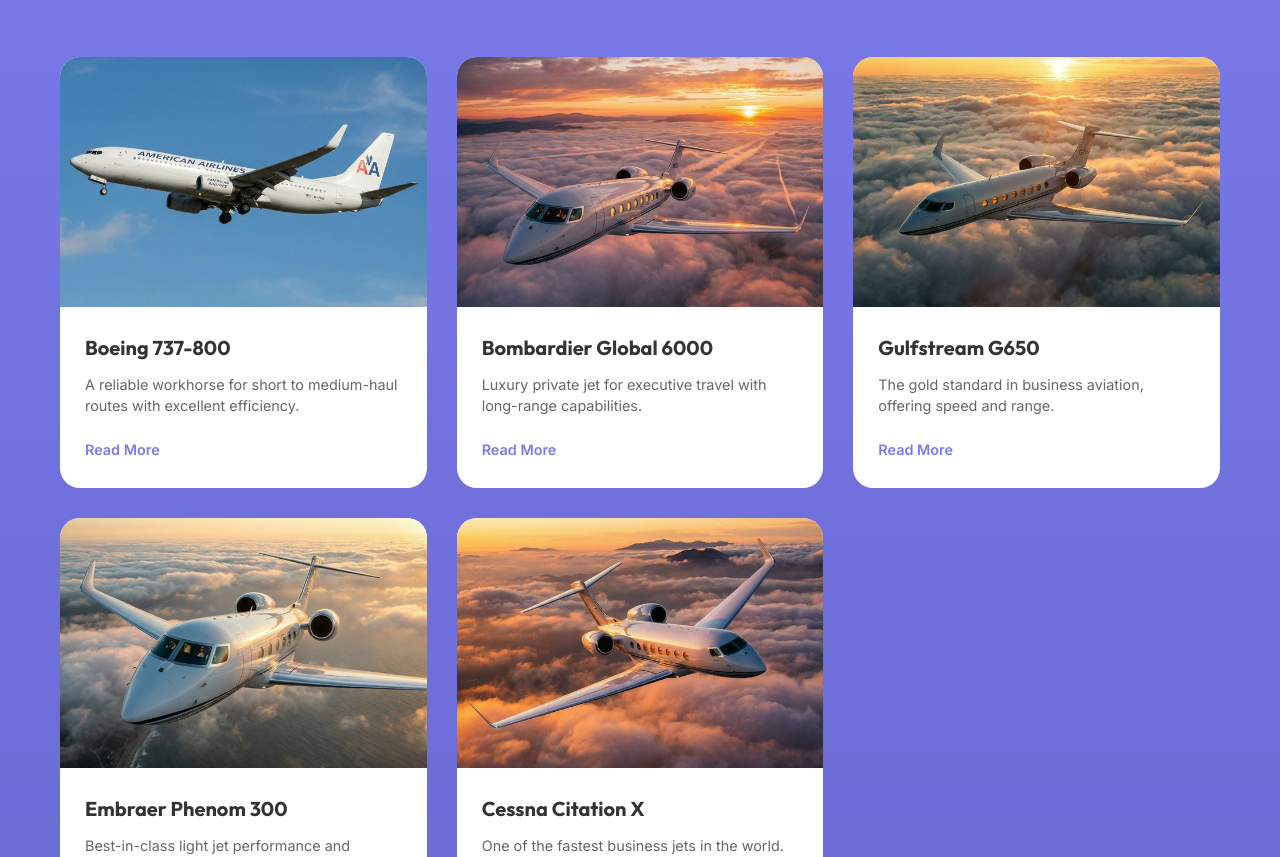
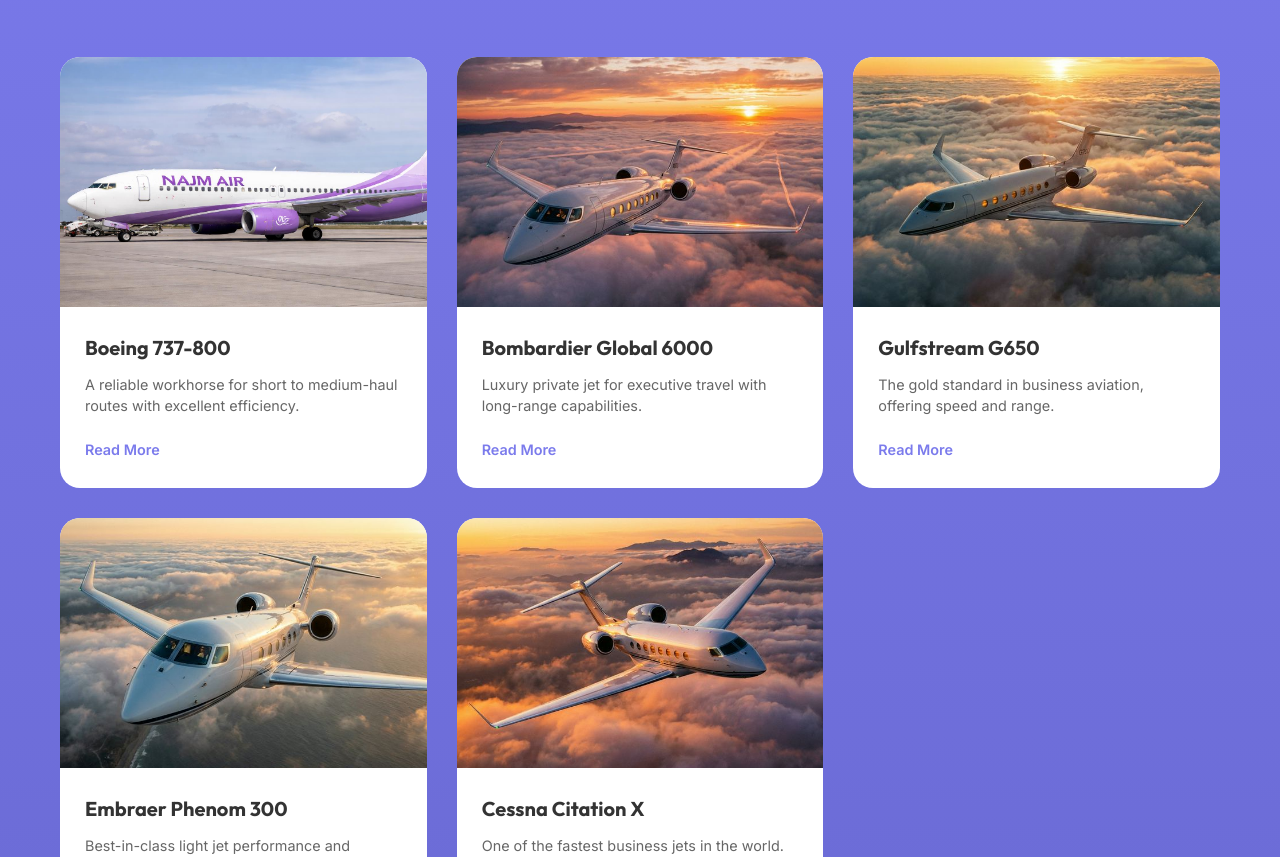
Before and after one commit to Xacks01/najmair, a plain HTML site: page index.html in a window 1280 px wide. Shown: the part 3576-4433 px from the top of the page. Drawn offline with Linux system fonts and the light colour scheme.

Commit message:
Update index.html

```diff
--- a/index.html
+++ b/index.html
@@ -218,7 +218,7 @@
                 <!-- Fleet 1 -->
                 <div class="fleet-card">
                     <div class="fleet-image">
-                        <img src="images/fleet-boeing-737.png" alt="Boeing 737-800">
+                        <img src="images/fleet-boeing-737.png.jpeg" alt="Boeing 737-800">
                     </div>
                     <div class="fleet-info">
                         <h3>Boeing 737-800</h3>
```
